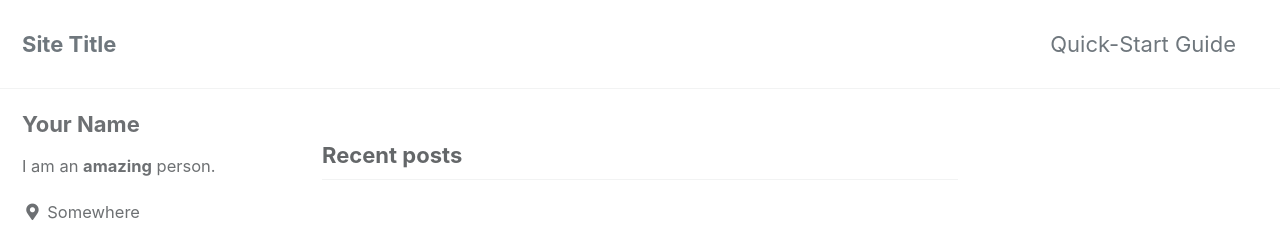
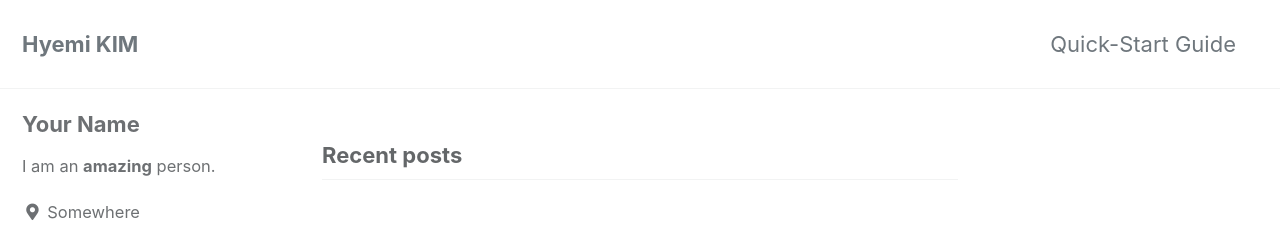
Before and after one commit to hyemi2022/hyemi2022.github.io, a Jekyll site: the page built from index.html, in a window 1280 px wide. Shown: the top 225 px of the page. Built offline with Jekyll 4.4.1, drawn with Linux system fonts in a browser that asks for light colours; cached includes are drawn as plain includes; the list of posts is cut into pages by our own code.

Commit message:
Update _config.yml

```diff
--- a/_config.yml
+++ b/_config.yml
@@ -16,7 +16,7 @@ minimal_mistakes_skin    : "default" # "air", "aqua", "contrast", "dark", "dirt"
 
 # Site Settings
 locale                   : "en-US"
-title                    : "Site Title"
+title                    : "Hyemi KIM"
 title_separator          : "-"
 subtitle                 : # site tagline that appears below site title in masthead
 name                     : "Your Name"
```
